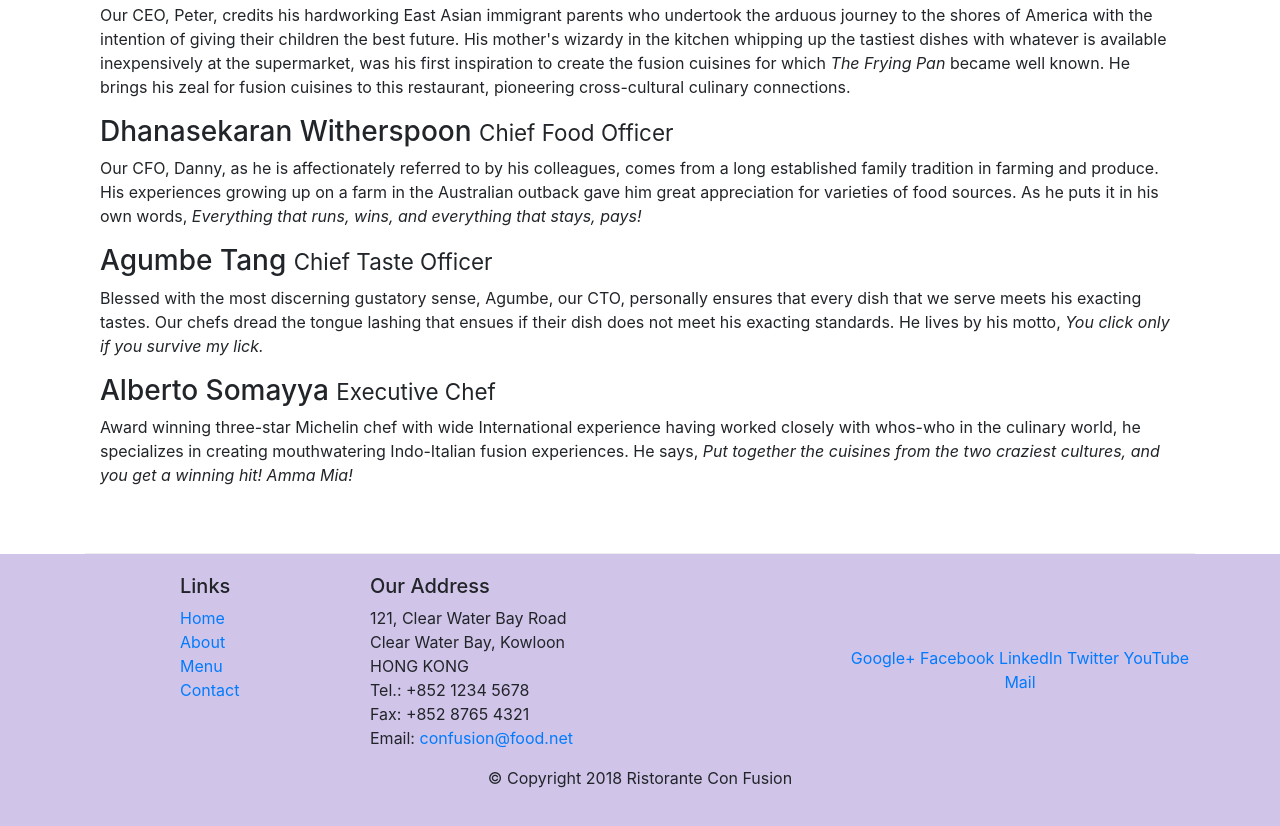
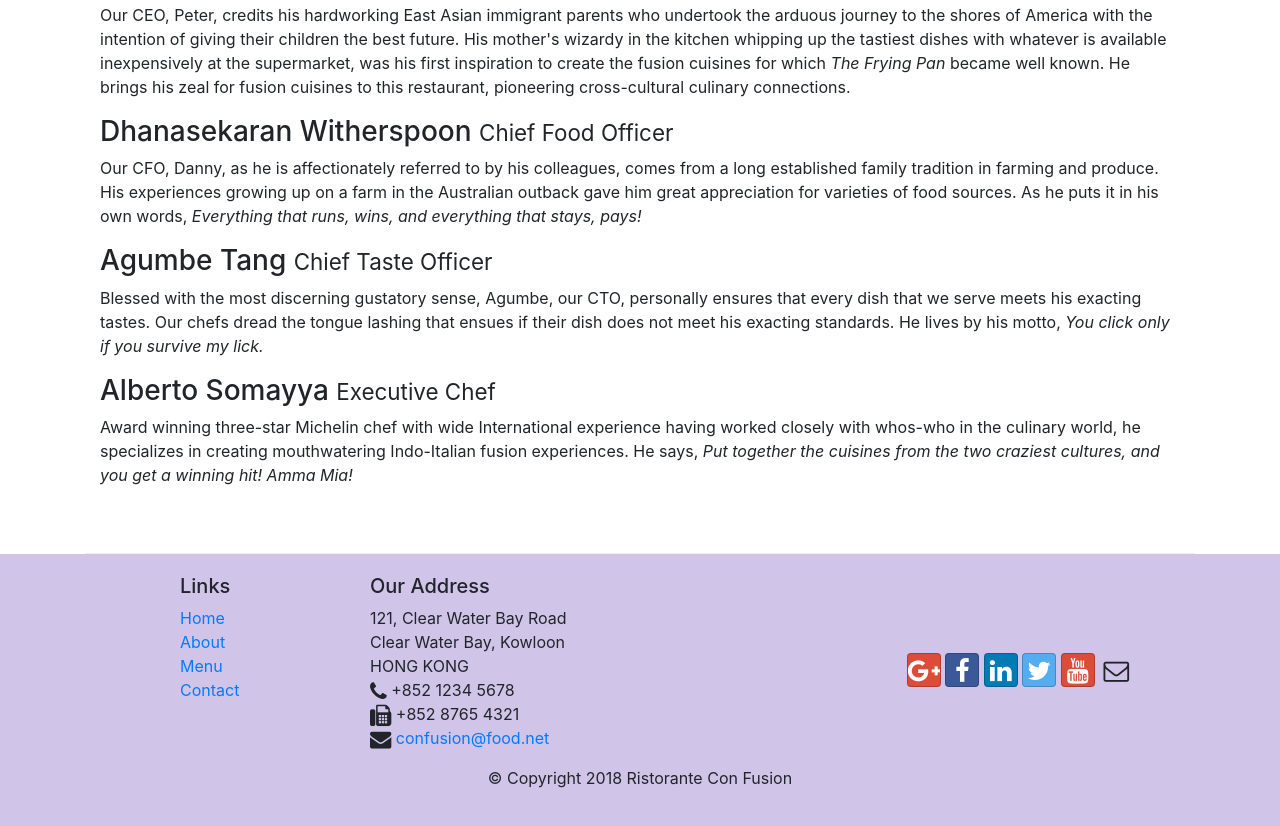
Before and after one commit to sugandha27/Ristorante, a website: page aboutus.html in a window 1280 px wide. Shown: the part 1000-1826 px from the top of the page. Drawn offline with nearby package versions, Linux system fonts and the light colour scheme.

Commit message:
bootstrap social

```diff
--- a/aboutus.html
+++ b/aboutus.html
@@ -111,19 +111,19 @@
 		              121, Clear Water Bay Road<br>
 		              Clear Water Bay, Kowloon<br>
 		              HONG KONG<br>
-		              Tel.: +852 1234 5678<br>
-		              Fax: +852 8765 4321<br>
-		              Email: <a href="mailto:confusion@food.net">confusion@food.net</a>
+		              <i class="fa fa-phone fa-lg"> </i> +852 1234 5678<br>
+		              <i class="fa fa-fax fa-lg"> </i> +852 8765 4321<br>
+		              <i class="fa fa-envelope fa-lg"> </i>  <a href="mailto:confusion@food.net">confusion@food.net</a>
 		           </address>
                 </div>
                 <div class="col-12 col-sm-4 align-self-center">
                     <div class="text-center">
-                        <a href="http://google.com/+">Google+</a>
-                        <a href="http://www.facebook.com/profile.php?id=">Facebook</a>
-                        <a href="http://www.linkedin.com/in/">LinkedIn</a>
-                        <a href="http://twitter.com/">Twitter</a>
-                        <a href="http://youtube.com/">YouTube</a>
-                        <a href="mailto:">Mail</a>
+                        <a class="btn btn-social-icon btn-google" href="http://google.com/+"><i class="fa fa-google-plus"></i></a>
+                        <a class="btn btn-social-icon btn-facebook" href="http://www.facebook.com/profile.php?id="><i class="fa fa-facebook"></i></a>
+                        <a class="btn btn-social-icon btn-linkedin" href="http://www.linkedin.com/in/"><i class="fa fa-linkedin"></i></a>
+                        <a class="btn btn-social-icon btn-twitter" href="http://twitter.com/"><i class="fa fa-twitter"></i></a>
+                        <a class="btn btn-social-icon btn-google" href="http://youtube.com/"><i class="fa fa-youtube"></i></a>
+                        <a class="btn btn-social-icon" href="mailto:"><i class="fa fa-envelope-o"></i></a>
                     </div>
                 </div>
            </div>
```
Also changed, not shown: index.html (+6 -6 lines).
